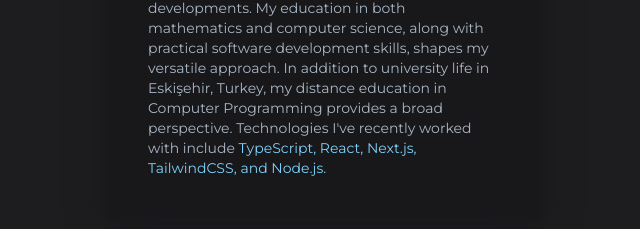
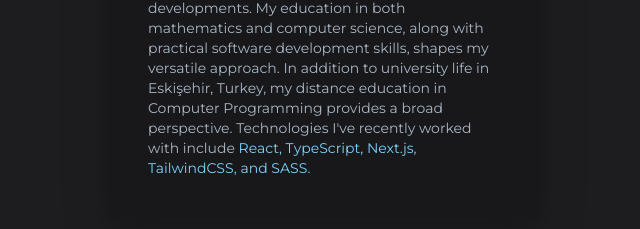
Before and after one commit to bartwo21/portfolio, a Next.js app: page / in a window 1280 px wide. Shown: the part 1979-2208 px from the top of the page, without its empty margins (548-1188 px from the left). Built offline with nearby package versions, Linux system fonts and the light colour scheme; no server answers.

Commit message:
fix: wrong word

```diff
--- a/src/app/components/aboutme.tsx
+++ b/src/app/components/aboutme.tsx
@@ -67,7 +67,7 @@
             include
             <span className="text-sky-300">
               {" "}
-              TypeScript, React, Next.js, TailwindCSS, and Node.js.
+              React, TypeScript, Next.js, TailwindCSS, and SASS.
             </span>
           </p>
         </div>
```
